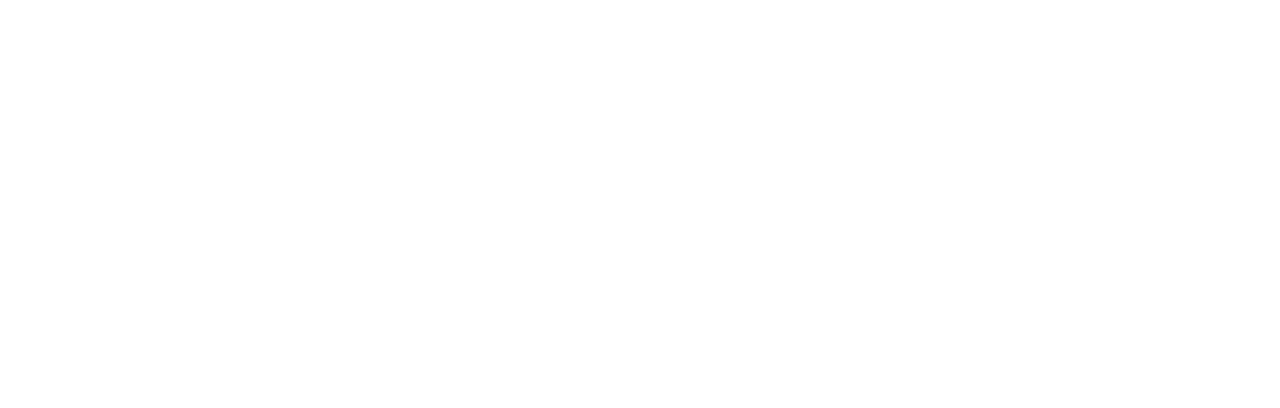
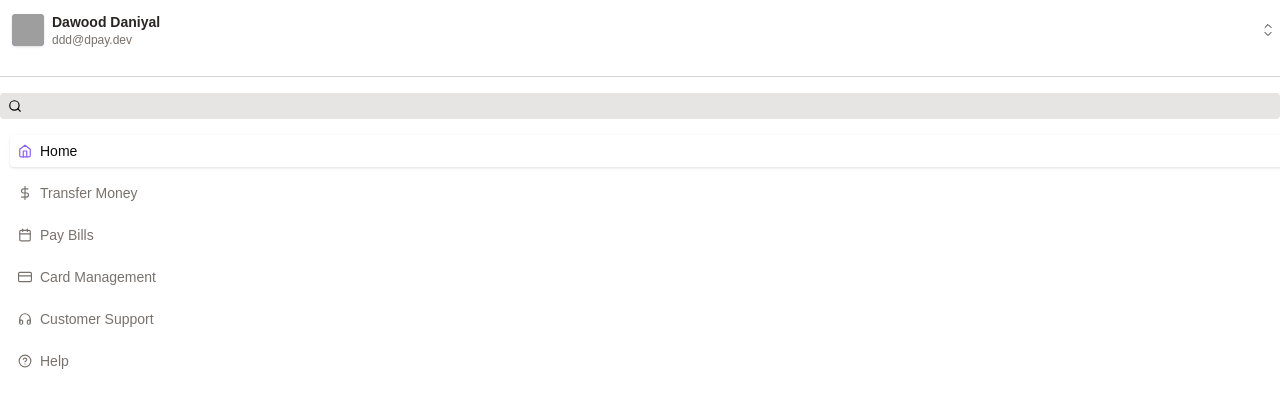
Before and after one commit to dawoodadnann/DDD-Banking-App, a React (Create React App) app: page /manager-dashboard in a window 1280 px wide. Before the commit this address had no page. Shown: the top 408 px of the page. Built offline with nearby package versions, Linux system fonts and the light colour scheme; grey boxes are pictures that could not be loaded.

Commit message:
new Pages

```diff
--- a/src/App.js
+++ b/src/App.js
@@ -5,6 +5,7 @@
 import Signup from './components/SignUp';
 import Billing from './components/billing';
 import Dashboard from './pages/DashboardPage';
+import ManagerDashboard from './pages/ManagerDashboard';
 
 function App() {
   return (
@@ -15,6 +16,7 @@
         <Route path="/signup" element={<Signup />} />
         <Route path="/billing" element={<Billing />} />
         <Route path="/dashboard" element={<Dashboard />} />
+        <Route path="/manager-dashboard" element={<ManagerDashboard />} />
       </Routes>
     </Router>
   );
--- /dev/null
+++ b/src/Components/Sidebar/RouteSelectManager.jsx
@@ -0,0 +1,55 @@
+import React from "react";
+import { IconType } from "react-icons";
+import { Link } from "react-router-dom";
+import {
+  FiDollarSign,
+  FiCreditCard,
+  FiLink,
+  FiHome,
+  FiPaperclip,
+  FiHelpCircle,
+  FiCalendar,
+  FiHeadphones,
+} from "react-icons/fi";
+
+export const RouteSelectManager = () => {
+  return (
+    <div className="space-y-1">
+      <Route Icon={FiHome} selected={true} title="Home" linkTo="/" />
+      <Route Icon={FiDollarSign} selected={false} title="Transfer Money" linkTo="/transfer" />
+      <Route Icon={FiCalendar} selected={false} title="Pay Bills" linkTo="/billing" />
+      <Route Icon={FiCreditCard} selected={false} title="Card Management" linkTo="/cards" />
+      <Route Icon={FiHeadphones} selected={false} title="Customer Support" linkTo="/integrations" />
+      <Route Icon={FiHelpCircle} selected={false} title="Help" linkTo="/finance" />
+    </div>
+  );
+};
+
+const Route = ({
+  selected,
+  Icon,
+  title,
+  linkTo,
+}: {
+  selected: boolean;
+  Icon: IconType;
+  title: string;
+  linkTo: string;
+}) => {
+  return (
+    <Link to={linkTo}>
+      <button
+        className={`flex items-center justify-start gap-2 w-full rounded px-2 py-1.5 text-sm transition-[box-shadow,_background-color,_color] ${
+          selected
+            ? "bg-white text-stone-950 shadow"
+            : "hover:bg-stone-200 bg-transparent text-stone-500 shadow-none"
+        }`}
+      >
+        <Icon className={selected ? "text-violet-500" : ""} />
+        <span>{title}</span>
+      </button>
+    </Link>
+  );
+};
+
+export default RouteSelectManager;
--- /dev/null
+++ b/src/Components/Sidebar/SidebarManager.jsx
@@ -0,0 +1,25 @@
+import React from 'react'
+import AccountToggle from './AccountToggle'
+import Search from './Search'
+import RouteSelect from './RouteSelect'
+import Plan from './Plan'
+
+
+
+const SidebarManager = () => {
+  return (
+    <div>
+        <div className='bg-white overflow-y-scroll sticky  top-4 h-[100vh]'>
+            {/*Main SideBar Content */}
+            <AccountToggle/>
+            <Search/>
+            <RouteSelect/>
+
+        </div>
+        {/*Plan Toggle */}
+          {/*<Plan/>*/}
+    </div>
+  )
+}
+
+export default SidebarManager
--- /dev/null
+++ b/src/pages/ManagerDashboard.jsx
@@ -0,0 +1,12 @@
+import React from 'react'
+import SidebarManager from '../components/Sidebar/SidebarManager'
+
+const ManagerDashboard = () => {
+  return (
+    <div>
+        <SidebarManager/>
+    </div>
+  )
+}
+
+export default ManagerDashboard
```
Also changed, not shown: 1 other file (tests, documents, lock files or other folders).
